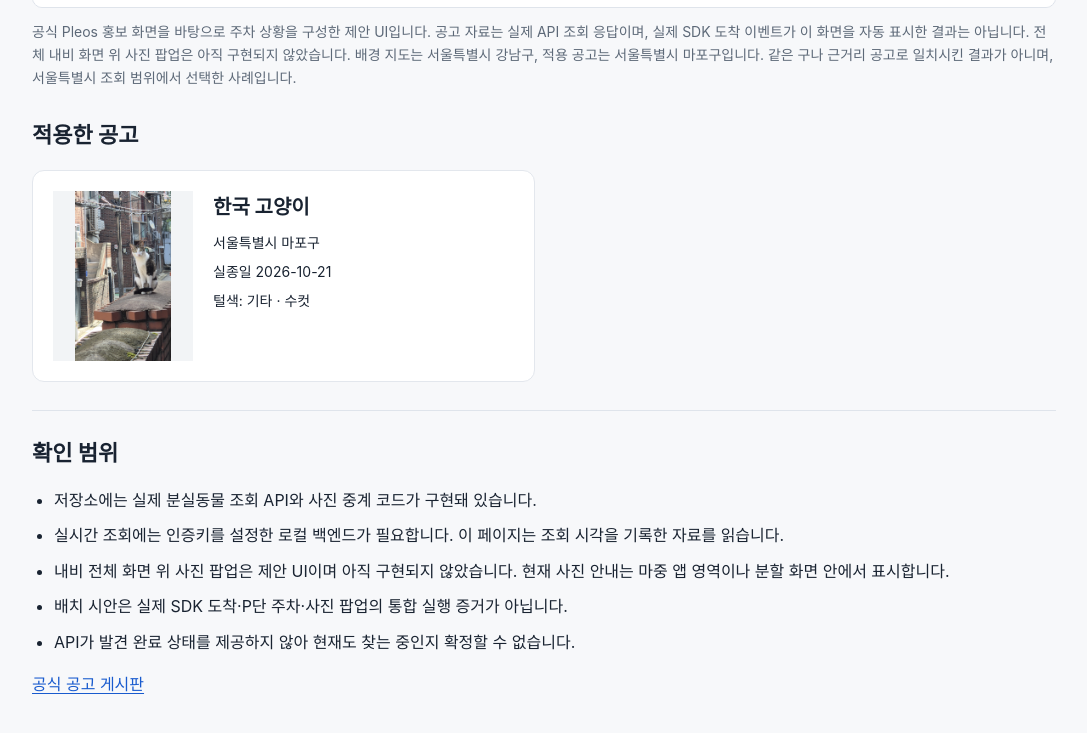
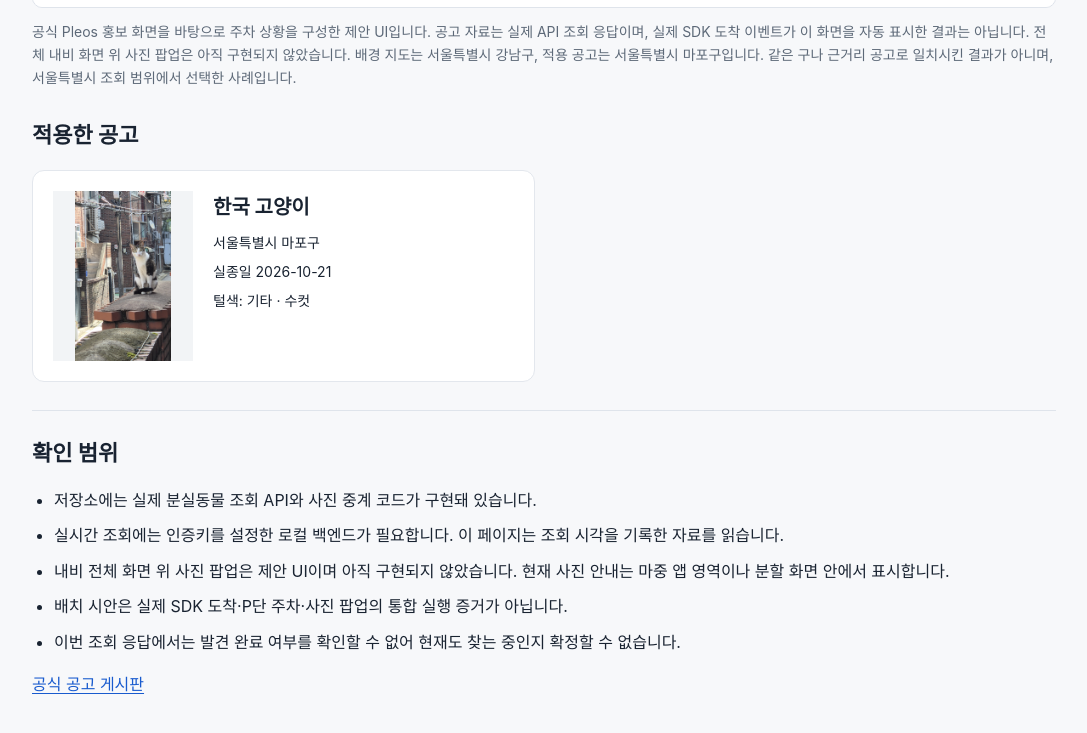
Before and after one commit to skjing123-sketch/majoong-pleos, a website with bundled scripts: page review/index.html in a window 1280 px wide. Shown: the part 1003-1736 px from the top of the page, without its empty margins (96-1183 px from the left). Built offline with nearby package versions, Linux system fonts and the light colour scheme.

Commit message:
Clean document author metadata and clarify API status limits

```diff
--- a/review/index.html
+++ b/review/index.html
@@ -11,7 +11,7 @@
     <section class="status" aria-live="polite"><strong id="statusTitle">자료 확인 중</strong><p id="statusText">공개용 조회 기록을 읽고 있습니다.</p><p id="capturedAt" hidden></p></section>
     <section id="mockupSection" hidden><h2>내비게이션 화면 배치 시안</h2><img id="mockupImage" alt="실제 공고를 적용한 우측 하단 팝업 배치 시안"><p id="mockupCaption" class="note"></p></section>
     <section id="caseSection" hidden><h2>적용한 공고</h2><div id="cases"></div></section>
-    <section class="facts"><h2>확인 범위</h2><ul><li>저장소에는 실제 분실동물 조회 API와 사진 중계 코드가 구현돼 있습니다.</li><li>실시간 조회에는 인증키를 설정한 로컬 백엔드가 필요합니다. 이 페이지는 조회 시각을 기록한 자료를 읽습니다.</li><li>내비 전체 화면 위 사진 팝업은 제안 UI이며 아직 구현되지 않았습니다. 현재 사진 안내는 마중 앱 영역이나 분할 화면 안에서 표시합니다.</li><li>배치 시안은 실제 SDK 도착·P단 주차·사진 팝업의 통합 실행 증거가 아닙니다.</li><li>API가 발견 완료 상태를 제공하지 않아 현재도 찾는 중인지 확정할 수 없습니다.</li></ul><a href="https://www.animal.go.kr/front/awtis/loss/lossList.do?menuNo=1000100000" target="_blank" rel="noopener noreferrer">공식 공고 게시판</a></section>
+    <section class="facts"><h2>확인 범위</h2><ul><li>저장소에는 실제 분실동물 조회 API와 사진 중계 코드가 구현돼 있습니다.</li><li>실시간 조회에는 인증키를 설정한 로컬 백엔드가 필요합니다. 이 페이지는 조회 시각을 기록한 자료를 읽습니다.</li><li>내비 전체 화면 위 사진 팝업은 제안 UI이며 아직 구현되지 않았습니다. 현재 사진 안내는 마중 앱 영역이나 분할 화면 안에서 표시합니다.</li><li>배치 시안은 실제 SDK 도착·P단 주차·사진 팝업의 통합 실행 증거가 아닙니다.</li><li>이번 조회 응답에서는 발견 완료 여부를 확인할 수 없어 현재도 찾는 중인지 확정할 수 없습니다.</li></ul><a href="https://www.animal.go.kr/front/awtis/loss/lossList.do?menuNo=1000100000" target="_blank" rel="noopener noreferrer">공식 공고 게시판</a></section>
   </main>
   <script type="module" src="viewer.mjs"></script>
 </body>
```
Also changed, not shown: README.md, 2 other files.
